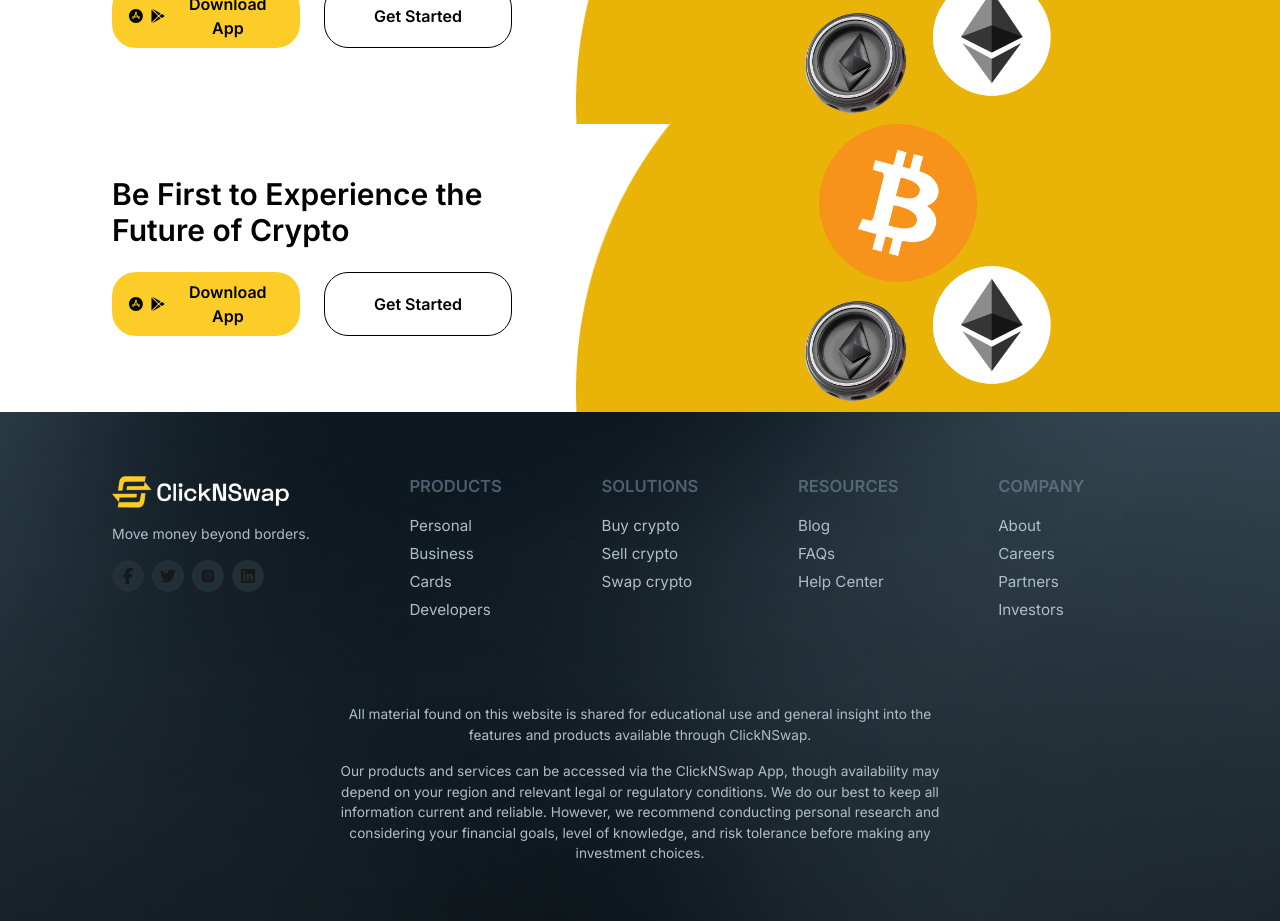
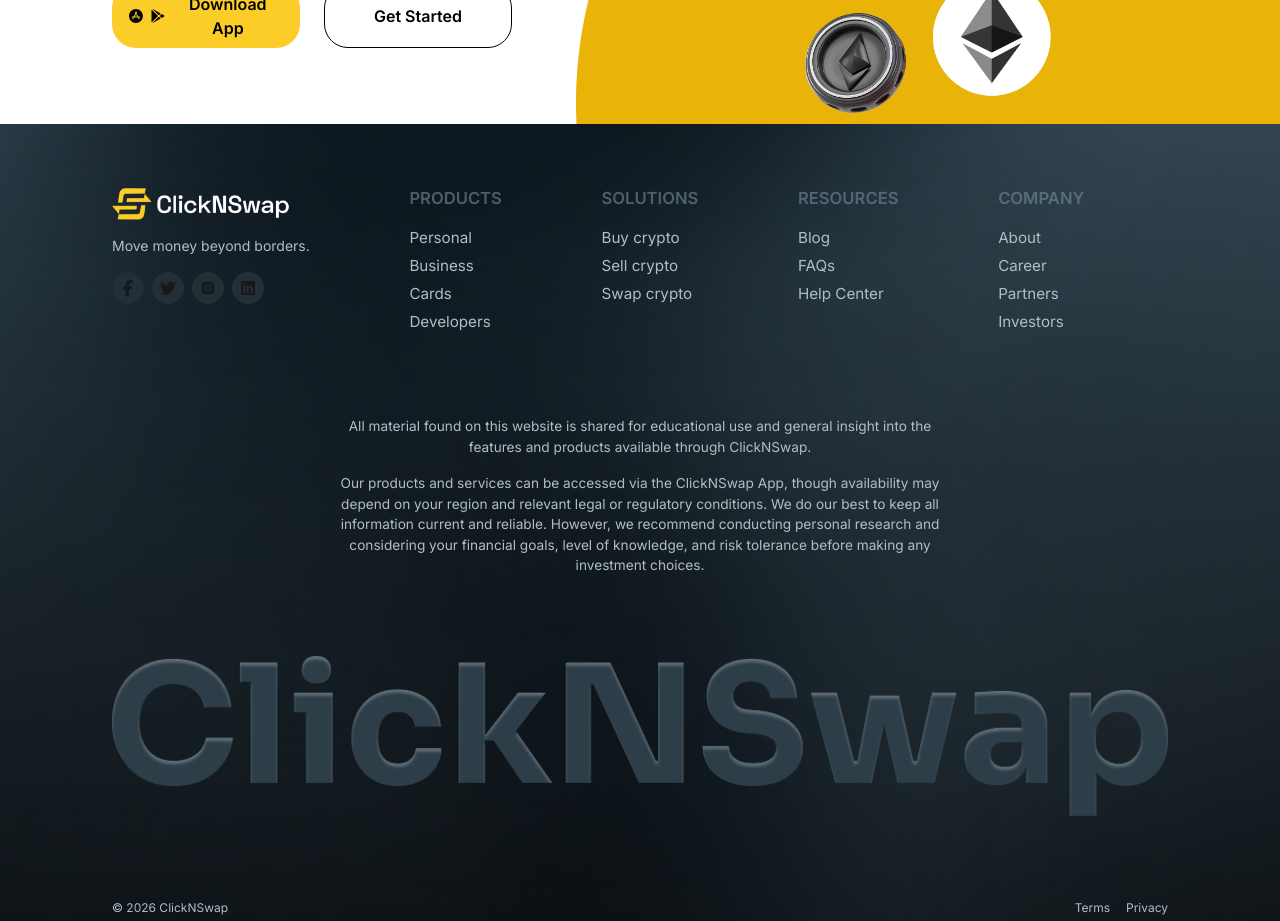
Before and after one commit to Clickandswap/swap-web-app, a Next.js app: page /developer in a window 1280 px wide. Shown: the part 3580-4501 px from the top of the page. Built offline with nearby package versions, Linux system fonts and the light colour scheme.

Commit message:
adjusted the footer navigation, adjusted more home page components

```diff
--- a/app/(home)/layout.tsx
+++ b/app/(home)/layout.tsx
@@ -10,7 +10,6 @@
       <main className="flex-1 overflow-y-auto bg-background">
         {children}
       </main>
-      <FirstToExperience />
       <Footer />
     </main>
   );
--- a/app/(home)/page.tsx
+++ b/app/(home)/page.tsx
@@ -6,18 +6,26 @@
 import PortfolioSafely from "./_components/PortfolioSafely";
 import InternationalCard from "./_components/InternationalCard";
 import Experience from "./_components/Experience";
+import NeedHelp from "@/components/home-constant/NeedHelp";
+import WhatYouCanDo from "./_components/WhatYouCanDo";
+import RateCalculator from "./_components/RateCalculator";
+import FirstToExperience from "@/components/home-constant/first-to-experience";
 
 export default function Home() {
   return (
     <>
       <HeroSection />
       <WhyClickNSwap />
+      <WhatYouCanDo />
+      <InternationalCard />
       <Transactions />
       <PortfolioSafely />
-      <InternationalCard />
-      <Experience />
-      <GettingStarted />
+      {/* <Experience /> */}
+      <RateCalculator />
+      {/* <GettingStarted /> */}
       <Faqs />
+      <FirstToExperience />
+      <NeedHelp />
     </>
   );
 }
--- a/common/data/navigation.ts
+++ b/common/data/navigation.ts
@@ -97,8 +97,8 @@
         to: "/about",
       },
       {
-        name: "Careers",
-        to: "/careers",
+        name: "Career",
+        to: "/career",
       },
       {
         name: "Partners",
```
